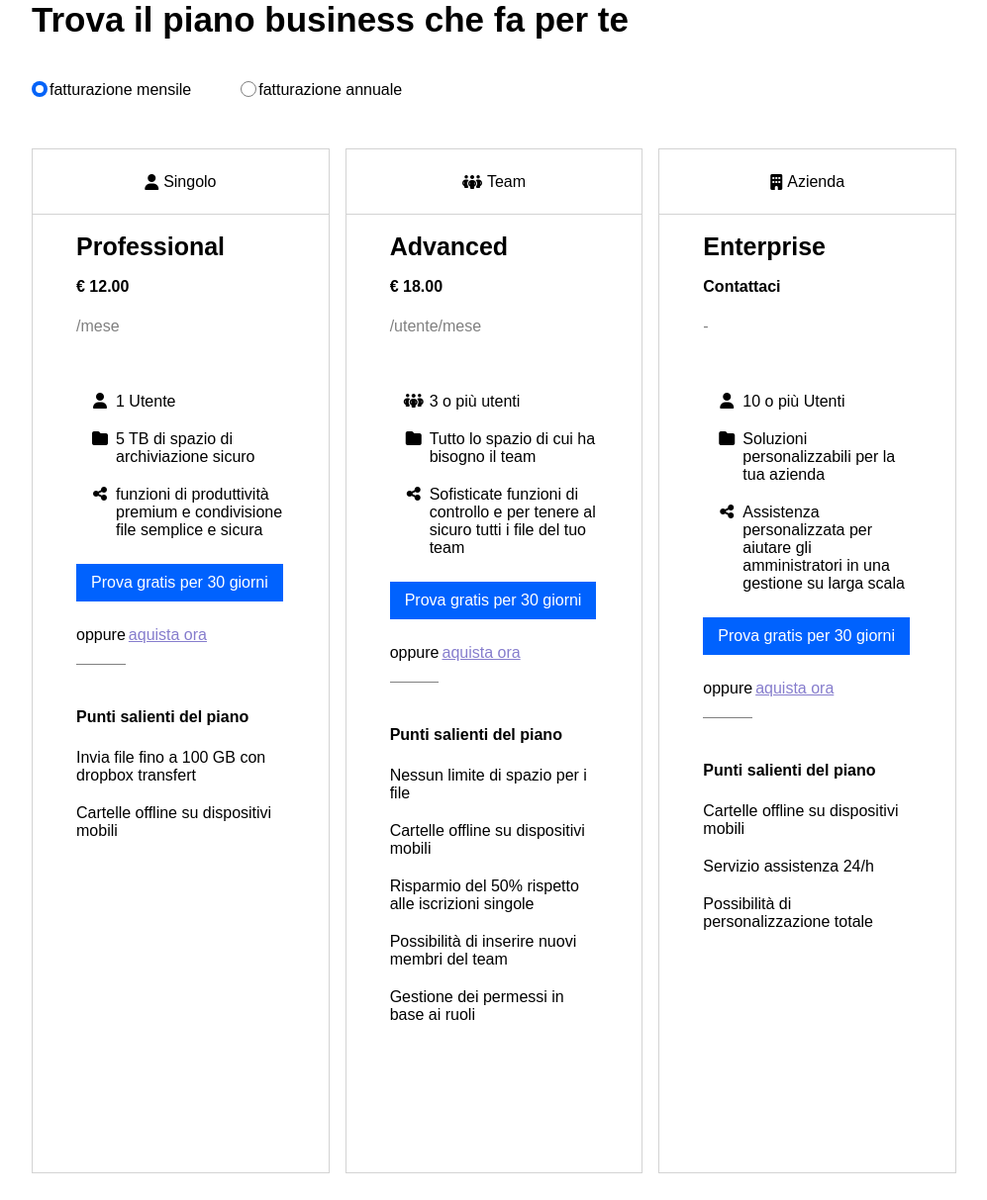
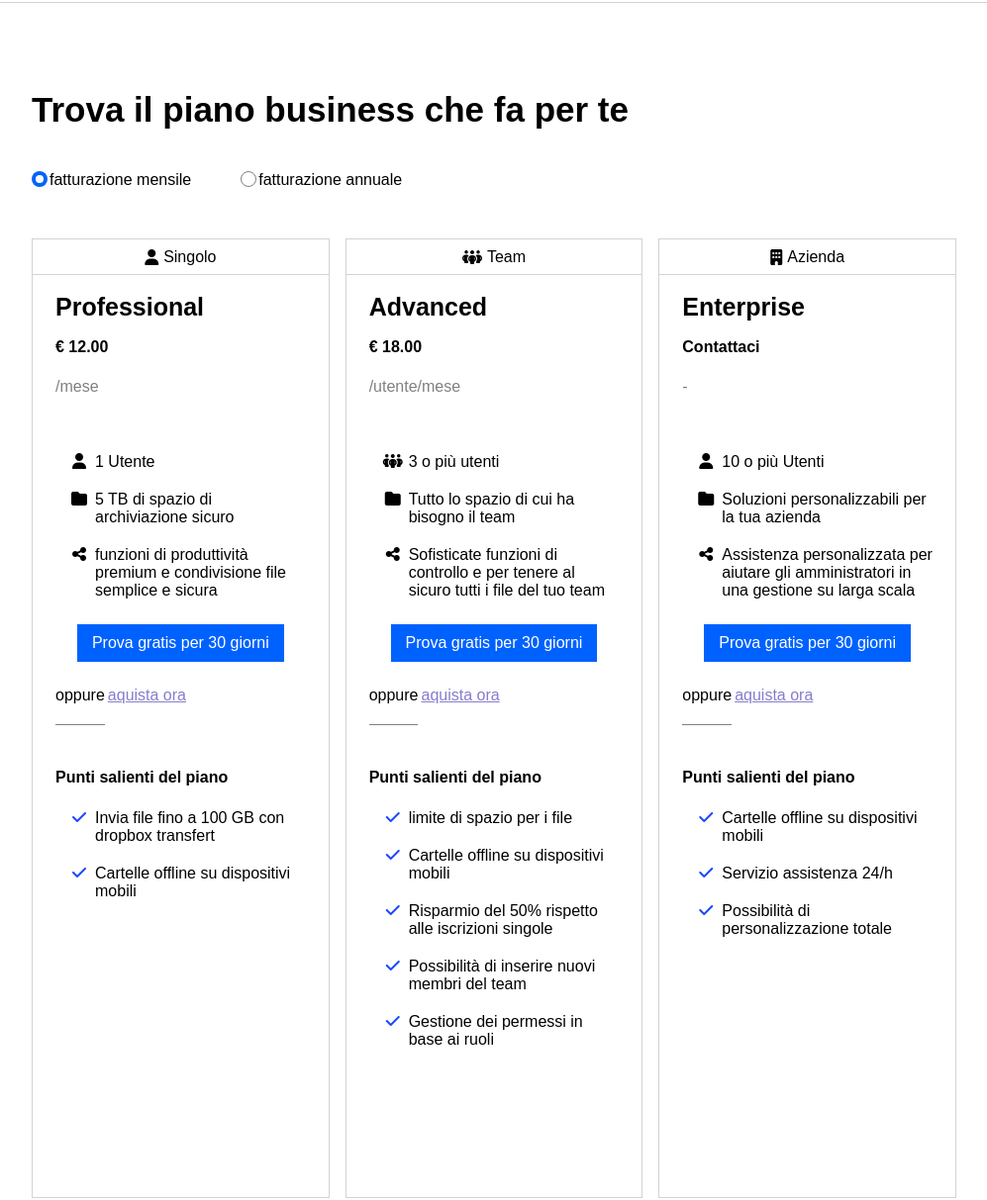
Before and after one commit to Giovanni-Iapichino/htmlcss-dropbox, a plain HTML site: page index.html in a window 1280 px wide. Shown: the part 770-1983 px from the top of the page at 99% size, without its empty margins (141-1138 px from the left). Drawn offline with Linux system fonts and the light colour scheme.

Commit message:
fix-business-column

```diff
--- a/css/style.css
+++ b/css/style.css
@@ -178,6 +178,7 @@ footer {
 
 .button-try {
   padding: 25px 0;
+  text-align: center;
 }
 
 .cancel {
@@ -201,6 +202,11 @@ footer {
 
 #hero .col-30 {
   padding-left: 0px;
+}
+
+#business {
+  border-top: 1px solid lightgray;
+  margin-top: 90px;
 }
 
 .mid-title {
@@ -250,18 +256,22 @@ footer {
   gap: 2px;
 }
 
-.business-plan {
-  padding: 0px 44px;
+.box-body {
+  padding: 0px 23px;
   display: flex;
   flex-direction: column;
 }
 
-.top-plan {
+.box-body-upper {
+  min-height: 200px;
+}
+
+.box-header {
   display: flex;
   justify-content: center;
   align-items: center;
   gap: 5px;
-  padding: 20px;
+  padding: 5px;
   border-bottom: 1px solid lightgray;
 }
 
--- a/index.html
+++ b/index.html
@@ -127,11 +127,12 @@
         <div class="row">
           <div class="col-1-3">
             <div class="box">
-              <div class="top-plan">
+              <div class="box-header">
                 <i class="fa-solid fa-user"></i>
                 <h4 class="icon-plan">Singolo</h4>
               </div>
-              <div class="business-plan">
+              <div class="box-body">
+                <div class="box-body-upper">
                 <h3 class="plan-title">Professional</h3>
                 <h4 class="cost">€ 12.00</h4>
                 <h4 class="plan-time">/mese</h4>
@@ -144,6 +145,7 @@
                     semplice e sicura
                   </li>
                 </ul>
+              </div>
 
                 <div class="button-try">
                   <button class="button-regular">
@@ -159,9 +161,9 @@
                 <h4>Punti salienti del piano</h4>
 
                 <div>
-                  <ul class="info-summary">
-                    <li>Invia file fino a 100 GB con dropbox transfert</li>
-                    <li>Cartelle offline su dispositivi mobili</li>
+                  <ul class="info-summary fa-ul">
+                    <li><span class="fa-li"><i class="fa-solid fa-check" style="color: #1a47ff;"></i></span>Invia file fino a 100 GB con dropbox transfert</li>
+                    <li><span class="fa-li"><i class="fa-solid fa-check" style="color: #1a47ff;"></i></span>Cartelle offline su dispositivi mobili</li>
                   </ul>
                 </div>
               </div>
@@ -170,11 +172,12 @@
 
           <div class="col-1-3">
             <div class="box">
-              <div class="top-plan">
+              <div class="box-header">
                 <i class="fa-solid fa-people-group"></i>
                 <h4 class="icon-plan">Team</h4>
               </div>
-              <div class="business-plan">
+              <div class="box-body">
+                <div class="box-body-upper">
                 <h3 class="plan-title">Advanced</h3>
                 <h4 class="cost">€ 18.00</h4>
                 <h4 class="plan-time">/utente/mese</h4>
@@ -186,6 +189,53 @@
                       Sofisticate funzioni di controllo e per tenere al sicuro tutti i file del tuo team
                   </li>
                 </ul>
+              </div>
+                <div class="button-try">
+                  <button class="button-regular">
+                    Prova gratis per 30 giorni
+                  </button>
+                </div>
+
+                <div class="pay">
+                  <span class="divider">oppure</span>
+                  <a class="pay-now" href="#">aquista ora</a>
+                </div>
+
+                <h4>Punti salienti del piano</h4>
+
+                <div>
+                  <ul class="info-summary fa-ul">
+                    <li><span class="fa-li"><i class="fa-solid fa-check" style="color: #1a47ff;"></i></span> limite di spazio per i file</li>
+                    <li><span class="fa-li"><i class="fa-solid fa-check" style="color: #1a47ff;"></i></span>Cartelle offline su dispositivi mobili</li>
+                    <li><span class="fa-li"><i class="fa-solid fa-check" style="color: #1a47ff;"></i></span>Risparmio del 50% rispetto alle iscrizioni singole</li>
+                    <li><span class="fa-li"><i class="fa-solid fa-check" style="color: #1a47ff;"></i></span>Possibilità di inserire nuovi membri del team</li>
+                    <li><span class="fa-li"><i class="fa-solid fa-check" style="color: #1a47ff;"></i></span>Gestione dei permessi in base ai ruoli</li>
+                  </ul>
+                </div>
+              </div>
+            </div>
+          </div>
+
+          <div class="col-1-3">
+            <div class="box">
+              <div class="box-header">
+                <i class="fa-solid fa-building"></i>
+                <h4 class="icon-plan">Azienda</h4>
+              </div>
+              <div class="box-body">
+                <div class="box-body-upper">
+                <h3 class="plan-title">Enterprise</h3>
+                <h4 class="cost">Contattaci</h4>
+                <h4 class="plan-time">-</h4>
+
+                <ul class="list-info-plan fa-ul">
+                  <li><span class="fa-li"><i class="fa-solid fa-user"></i></span>10 o più Utenti</li>
+                  <li><span class="fa-li"><i class="fa-solid fa-folder"></i></span>Soluzioni personalizzabili per la tua azienda</li>
+                  <li><span class="fa-li"><i class="fa-solid fa-share-nodes"></i></span>
+                    Assistenza personalizzata per aiutare gli amministratori in una gestione su larga scala
+                  </li>
+                </ul>
+              </div>
 
                 <div class="button-try">
                   <button class="button-regular">
@@ -201,55 +251,10 @@
                 <h4>Punti salienti del piano</h4>
 
                 <div>
-                  <ul class="info-summary">
-                    <li>Nessun limite di spazio per i file</li>
-                    <li>Cartelle offline su dispositivi mobili</li>
-                    <li>Risparmio del 50% rispetto alle iscrizioni singole</li>
-                    <li>Possibilità di inserire nuovi membri del team</li>
-                    <li>Gestione dei permessi in base ai ruoli</li>
-                  </ul>
-                </div>
-              </div>
-            </div>
-          </div>
-
-          <div class="col-1-3">
-            <div class="box">
-              <div class="top-plan">
-                <i class="fa-solid fa-building"></i>
-                <h4 class="icon-plan">Azienda</h4>
-              </div>
-              <div class="business-plan">
-                <h3 class="plan-title">Enterprise</h3>
-                <h4 class="cost">Contattaci</h4>
-                <h4 class="plan-time">-</h4>
-
-                <ul class="list-info-plan fa-ul">
-                  <li><span class="fa-li"><i class="fa-solid fa-user"></i></span>10 o più Utenti</li>
-                  <li><span class="fa-li"><i class="fa-solid fa-folder"></i></span>Soluzioni personalizzabili per la tua azienda</li>
-                  <li><span class="fa-li"><i class="fa-solid fa-share-nodes"></i></span>
-                    Assistenza personalizzata per aiutare gli amministratori in una gestione su larga scala
-                  </li>
-                </ul>
-
-                <div class="button-try">
-                  <button class="button-regular">
-                    Prova gratis per 30 giorni
-                  </button>
-                </div>
-
-                <div class="pay">
-                  <span class="divider">oppure</span>
-                  <a class="pay-now" href="#">aquista ora</a>
-                </div>
-
-                <h4>Punti salienti del piano</h4>
-
-                <div>
-                  <ul class="info-summary">
-                    <li>Cartelle offline su dispositivi mobili</li>
-                    <li>Servizio assistenza 24/h</li>
-                    <li>Possibilità di personalizzazione totale</li>
+                  <ul class="info-summary fa-ul">
+                    <li><span class="fa-li"><i class="fa-solid fa-check" style="color: #1a47ff;"></i></span>Cartelle offline su dispositivi mobili</li>
+                    <li><span class="fa-li"><i class="fa-solid fa-check" style="color: #1a47ff;"></i></span>Servizio assistenza 24/h</li>
+                    <li><span class="fa-li"><i class="fa-solid fa-check" style="color: #1a47ff;"></i></span>Possibilità di personalizzazione totale</li>
                   </ul>
                 </div>
               </div>
```
